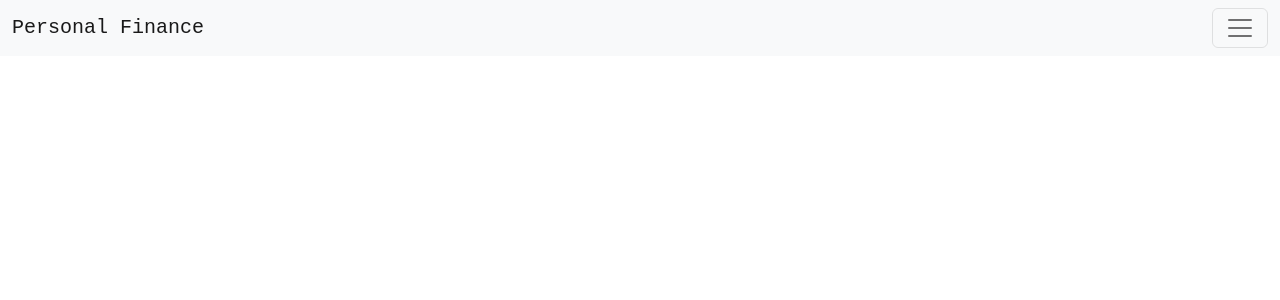
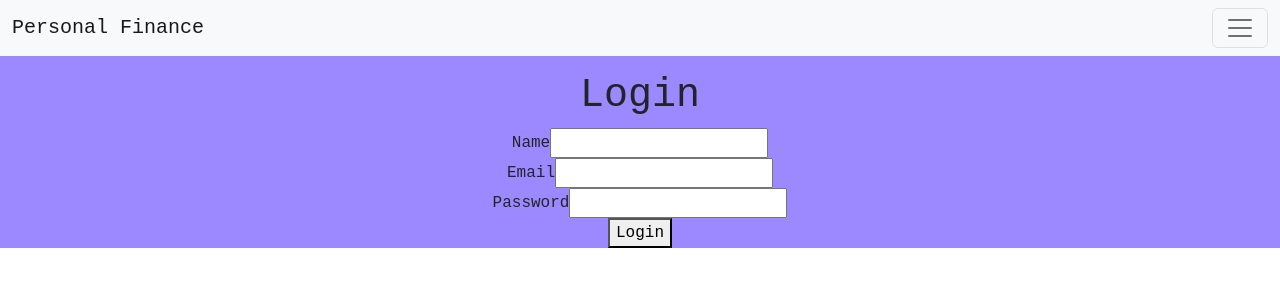
Before and after one commit to Badass-Nemesis/Personal-Finance-Project-Frontend, a React (Create React App) app: page /register in a window 1280 px wide. Before the commit this address had no page. Shown: the top 300 px of the page. Built offline with nearby package versions, Linux system fonts and the light colour scheme.

Commit message:
register

```diff
--- a/src/App.js
+++ b/src/App.js
@@ -10,8 +10,9 @@ import Categorysixty from './components/Categorysixty'
 import Home from './components/Home';
 // import dotenv from 'dotenv';
 // dotenv.config();
-import Login from './components/Login'
+import Login from './components/Login';
 import Logout from './components/Logout';
+import Register from './components/register'
 
 function App() {
   return (
@@ -27,6 +28,7 @@ function App() {
           <Route path='/Categorythirty' element={<Categorythirty />} />
           <Route path='/Categorysixty' element={<Categorysixty />} />
           <Route path='/Login' element={<Login />} />
+          <Route path='/register' element={<Register />} />
         </Routes>
       </BrowserRouter>
 
--- a/src/components/Navbar.js
+++ b/src/components/Navbar.js
@@ -7,7 +7,6 @@ import Navbar from 'react-bootstrap/Navbar';
 import NavDropdown from 'react-bootstrap/NavDropdown';
 import Offcanvas from 'react-bootstrap/Offcanvas';
 import 'bootstrap/dist/css/bootstrap.min.css';
-import Logout from './Logout';
 // import { useNavigate } from 'react-router-dom';
 // import { Route } from 'react-router-dom';
 //import Addnewtransaction from './Addnewtransaction';
@@ -59,6 +58,7 @@ const ButtonPage = () => {
 									<Nav.Link href="/Home">Home</Nav.Link>
 									<Nav.Link href="/Login">Login</Nav.Link>
 									<Nav.Link href="/Logout">Logout</Nav.Link>
+									<Nav.Link href="/register">Register</Nav.Link>
 									{/* <button onClick={()=>navigate('/Transactions')}>Go to Destination Page</button> */}
 									<Nav.Link href="/Transactions">Transactions</Nav.Link>
 									<NavDropdown
--- /dev/null
+++ b/src/components/register.js
@@ -0,0 +1,57 @@
+import React, { useState } from 'react';
+import axios from 'axios';
+
+const Login = () => {
+    const [name, setName] = useState('');
+    const [email, setEmail] = useState('');
+    const [password, setPassword] = useState('');
+    const [errorMessage, setErrorMessage] = useState('');
+
+    const handleNameChange = (event) => {
+        setName(event.target.value);
+    }
+
+    const handleEmailChange = (event) => {
+        setEmail(event.target.value);
+    };
+
+    const handlePasswordChange = (event) => {
+        setPassword(event.target.value);
+    };
+
+    const handleFormSubmit = (event) => {
+        event.preventDefault();
+        axios.post(`${process.env.REACT_APP_BASE_URL}api/user`, { name: name, email: email, password: password })
+            .then((response) => {
+                // auth.setToken(response.data);
+                window.location = '/';
+            })
+            .catch((error) => {
+                setErrorMessage(error.response.data.message);
+            });
+    };
+
+    return (
+        <div>
+            <h1>Login</h1>
+            <form onSubmit={handleFormSubmit}>
+                <div>
+                    <label>Name</label>
+                    <input type="name" value={name} onChange={handleNameChange} required />
+                </div>
+                <div>
+                    <label>Email</label>
+                    <input type="email" value={email} onChange={handleEmailChange} required />
+                </div>
+                <div>
+                    <label>Password</label>
+                    <input type="password" value={password} onChange={handlePasswordChange} required />
+                </div>
+                {errorMessage && <div>{errorMessage}</div>}
+                <button type="submit">Login</button>
+            </form>
+        </div>
+    );
+};
+
+export default Login;
```
